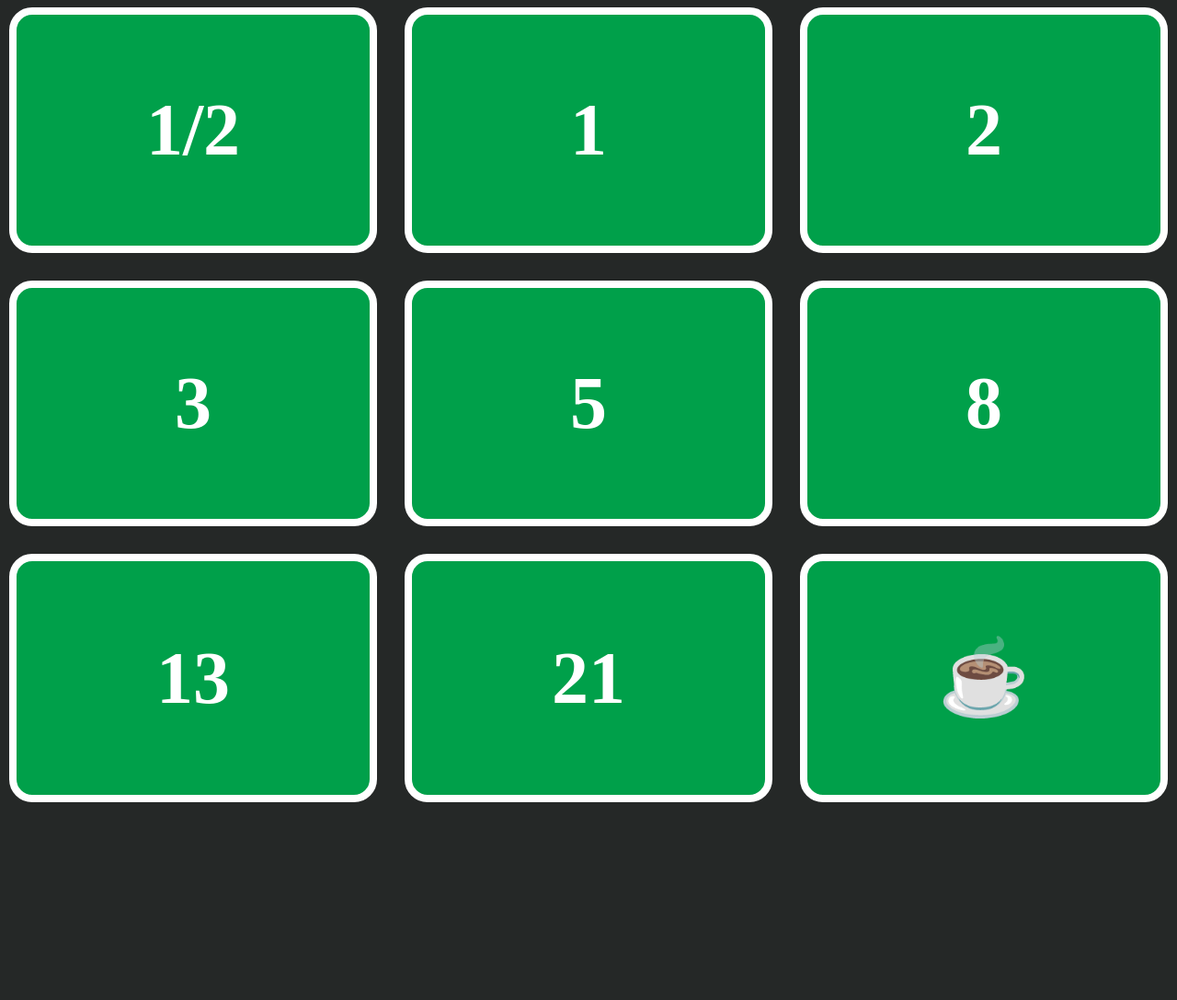
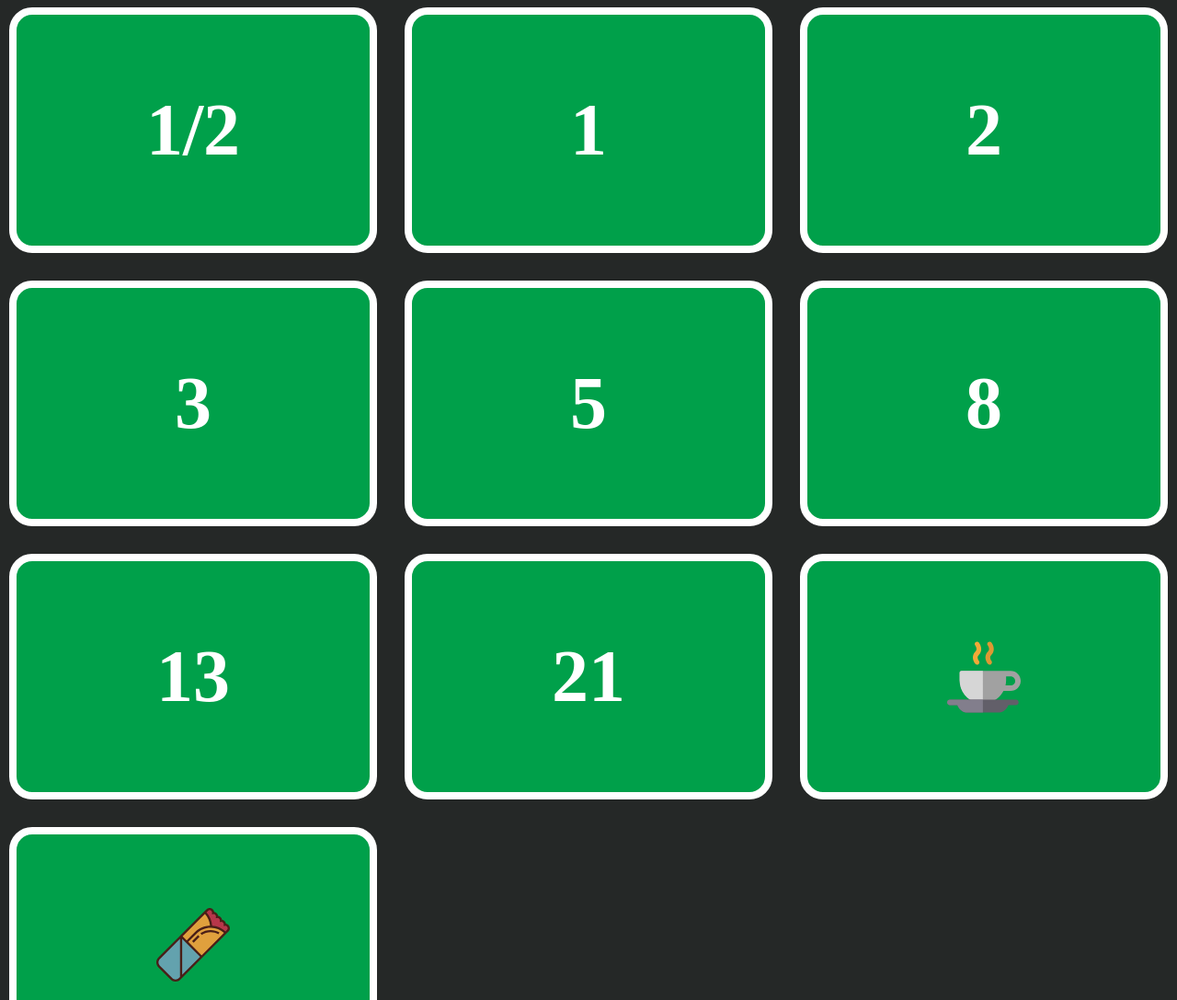
Before and after one commit to dovydasvenckus/scrum-poker, a React app: page / in a window 1280 px wide. Shown: the top 1087 px of the page at 92% size. Before the commit the page ends 880 px from the top, so only its background shows below. Built offline with nearby package versions, Linux system fonts and the light colour scheme.

Commit message:
Add kebab card. Use svgs instead of emojis

```diff
--- a/src/displayValueResolver.js
+++ b/src/displayValueResolver.js
@@ -1,6 +1,9 @@
+import React from 'react';
+
 const customDisplayMap = {
   '0.5': '1/2',
-  'coffee': "☕"
+  'coffee': React.createElement('img', {'src': '../coffee.svg'}, null),
+  'kebab': React.createElement('img', {'src': '../kebab.svg'}, null)
 }
 
 export const resolveDisplayValue = (value) => {
--- a/src/index.css
+++ b/src/index.css
@@ -49,3 +49,11 @@ body {
   font-size: 25vh;
   font-weight: bold;
 }
+
+.card img {
+  width: 10vh;
+}
+
+.activeCard img {
+  width: 75vh;
+}
--- a/src/scrumPoker.js
+++ b/src/scrumPoker.js
@@ -6,7 +6,7 @@ class ScrumPoker extends React.Component {
   constructor(props) {
     super(props);
     this.state = {
-      cards: ['0.5', '1', '2', '3', '5', '8', '13', '21', 'coffee']
+      cards: ['0.5', '1', '2', '3', '5', '8', '13', '21', 'coffee', 'kebab']
     };
   }
   render() {
```
Also changed, not shown: README.md (added), static/coffee.svg (added), static/kebab.svg (added).
